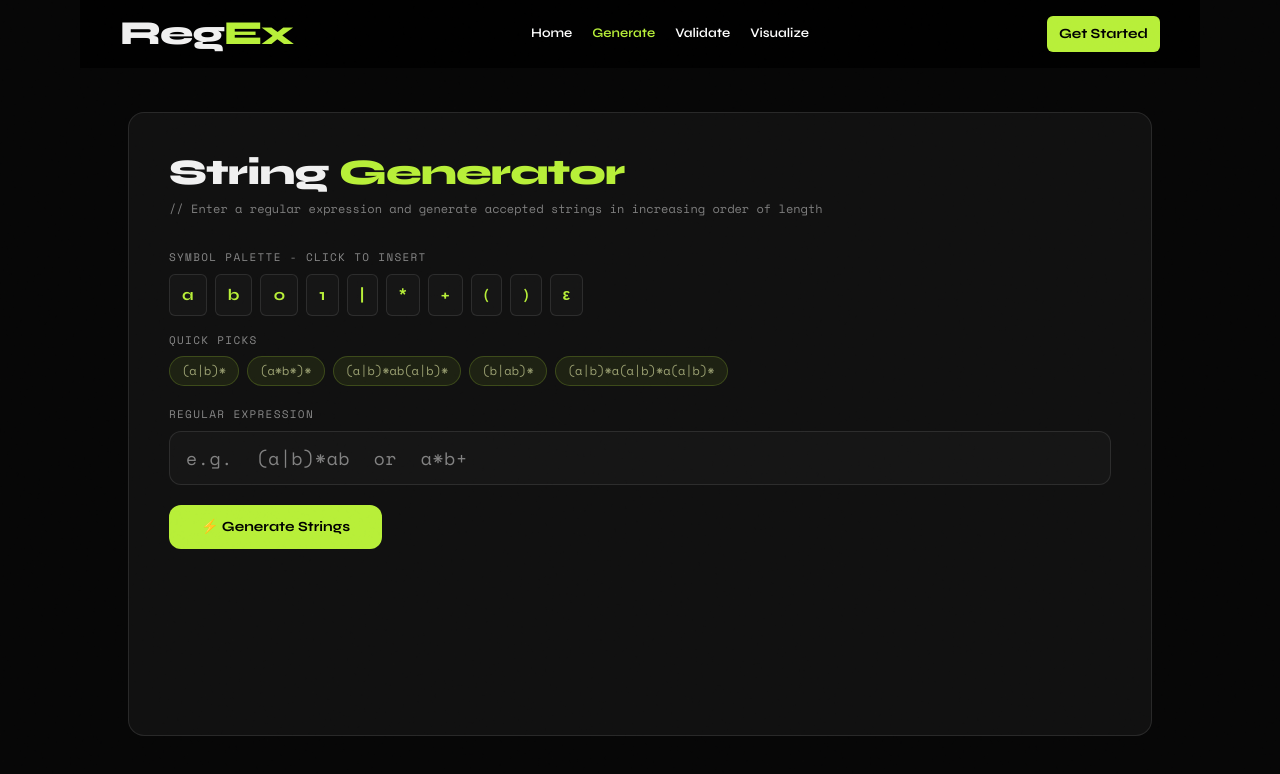
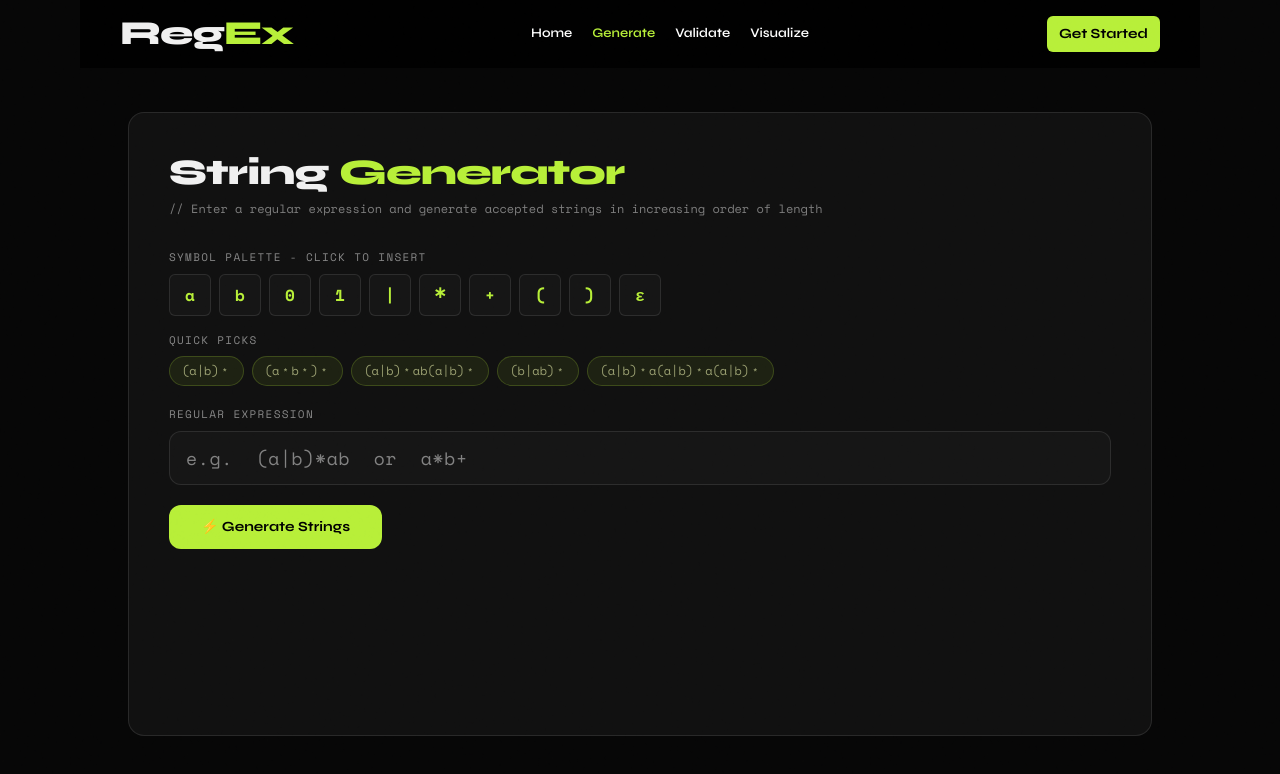
Before and after one commit to yashtayalcse/TAFL-project-RegEx, a React (Vite) app: page / in a window 1280 px wide. Both pictures are taken after a click on the button "Generate". Shown: the top 774 px of the page. Built offline with nearby package versions, Linux system fonts and the light colour scheme.

Commit message:
star fixed in pallete

```diff
--- a/src/App.jsx
+++ b/src/App.jsx
@@ -142,6 +142,17 @@ function App() {
 
   function formatRegexForDisplay(value) {
     return value.replace(/\*/g, '﹡').replace(/\+/g, '⁺');
+  }
+
+  function formatPaletteSymbol(symbol) {
+    if (symbol === '*') {
+      return <span className="relative -top-[3px]">∗</span>;
+    }
+    return <span>{symbol}</span>;
+  }
+
+  function formatQuickPickLabel(value) {
+    return value.replace(/\*/g, '﹡');
   }
 
   function applyQuickPick(section, value) {
@@ -349,11 +360,11 @@ function App() {
             {paletteValues.map((symbol) => (
               <button
                 key={symbol}
-                className="group relative overflow-visible rounded-md border border-white/10 bg-[#161616] px-3 py-2 text-base font-bold text-[#b8ef39] transition hover:border-[#b8ef39]/40 hover:bg-[#b8ef39]/10"
+                className="group relative inline-flex min-h-[42px] min-w-[42px] items-center justify-center overflow-visible rounded-md border border-white/10 bg-[#161616] px-3 py-2 text-base font-bold leading-none text-[#b8ef39] transition hover:border-[#b8ef39]/40 hover:bg-[#b8ef39]/10 [font-family:'Space_Mono',monospace]"
                 type="button"
                 onClick={() => insertSymbol(generateInputRef, setGenerateInput, symbol)}
               >
-                {symbol}
+                {formatPaletteSymbol(symbol)}
                 {symbolTips[symbol] ? (
                   <span className="pointer-events-none absolute bottom-[calc(100%+8px)] left-1/2 hidden -translate-x-1/2 whitespace-nowrap rounded-md border border-[#b8ef39]/35 bg-[#1c1c1c] px-2.5 py-1 text-[0.63rem] uppercase tracking-[0.07em] text-[#b8ef39] group-hover:block [font-family:'Space_Mono',monospace]">
                     {symbolTips[symbol]}
@@ -372,7 +383,7 @@ function App() {
                 type="button"
                 onClick={() => applyQuickPick('generate', value)}
               >
-                {value}
+                {formatQuickPickLabel(value)}
               </button>
             ))}
           </div>
@@ -406,9 +417,6 @@ function App() {
             <div className="mt-7 overflow-hidden rounded-2xl border border-white/10 bg-[#161616]">
               <div className="flex items-center justify-between border-b border-white/10 px-5 py-3 text-[11px] uppercase tracking-[0.08em] text-[#7a7a7a] [font-family:'Space_Mono',monospace]">
                 <span>Accepted Strings</span>
-                <span className="rounded-full bg-[#b8ef39]/10 px-3 py-1 text-[10px] text-[#b8ef39]">
-                  {displayCount} strings
-                </span>
               </div>
               <div className="flex max-h-[320px] flex-wrap gap-2 overflow-y-auto px-5 py-4">
                 {visibleStrings.map((candidate, index) => (
@@ -488,7 +496,7 @@ function App() {
             {validatorPalette.map((symbol) => (
               <button
                 key={`validator-${symbol}`}
-                className="group relative overflow-visible rounded-md border border-white/10 bg-[#161616] px-3 py-2 text-base font-bold text-[#b8ef39] transition hover:border-[#b8ef39]/40 hover:bg-[#b8ef39]/10"
+                className="group relative inline-flex min-h-[42px] min-w-[42px] items-center justify-center overflow-visible rounded-md border border-white/10 bg-[#161616] px-3 py-2 text-base font-bold leading-none text-[#b8ef39] transition hover:border-[#b8ef39]/40 hover:bg-[#b8ef39]/10 [font-family:'Space_Mono',monospace]"
                 type="button"
                 onClick={() => {
                   if (validatorFocusRef.current === 'right') {
@@ -498,7 +506,7 @@ function App() {
                   insertSymbol(validatorInput1Ref, setValidatorInput1, symbol);
                 }}
               >
-                {symbol}
+                {formatPaletteSymbol(symbol)}
                 {symbolTips[symbol] ? (
                   <span className="pointer-events-none absolute bottom-[calc(100%+8px)] left-1/2 hidden -translate-x-1/2 whitespace-nowrap rounded-md border border-[#b8ef39]/35 bg-[#1c1c1c] px-2.5 py-1 text-[0.63rem] uppercase tracking-[0.07em] text-[#b8ef39] group-hover:block [font-family:'Space_Mono',monospace]">
                     {symbolTips[symbol]}
@@ -517,7 +525,7 @@ function App() {
                 type="button"
                 onClick={() => applyQuickPick('validate', value)}
               >
-                {value}
+                {formatQuickPickLabel(value)}
               </button>
             ))}
           </div>
@@ -565,11 +573,11 @@ function App() {
             {visualizerPalette.map((symbol) => (
               <button
                 key={symbol}
-                className="group relative overflow-visible rounded-md border border-white/10 bg-[#161616] px-3 py-2 text-base font-bold text-[#b8ef39] transition hover:border-[#b8ef39]/40 hover:bg-[#b8ef39]/10"
+                className="group relative inline-flex min-h-[42px] min-w-[42px] items-center justify-center overflow-visible rounded-md border border-white/10 bg-[#161616] px-3 py-2 text-base font-bold leading-none text-[#b8ef39] transition hover:border-[#b8ef39]/40 hover:bg-[#b8ef39]/10 [font-family:'Space_Mono',monospace]"
                 type="button"
                 onClick={() => insertSymbol(visualizerInputRef, setVisualizerInput, symbol)}
               >
-                {symbol}
+                {formatPaletteSymbol(symbol)}
                 {symbolTips[symbol] ? (
                   <span className="pointer-events-none absolute bottom-[calc(100%+8px)] left-1/2 hidden -translate-x-1/2 whitespace-nowrap rounded-md border border-[#b8ef39]/35 bg-[#1c1c1c] px-2.5 py-1 text-[0.63rem] uppercase tracking-[0.07em] text-[#b8ef39] group-hover:block [font-family:'Space_Mono',monospace]">
                     {symbolTips[symbol]}
@@ -588,7 +596,7 @@ function App() {
                 type="button"
                 onClick={() => applyQuickPick('visualize', value)}
               >
-                {value}
+                {formatQuickPickLabel(value)}
               </button>
             ))}
           </div>
```
